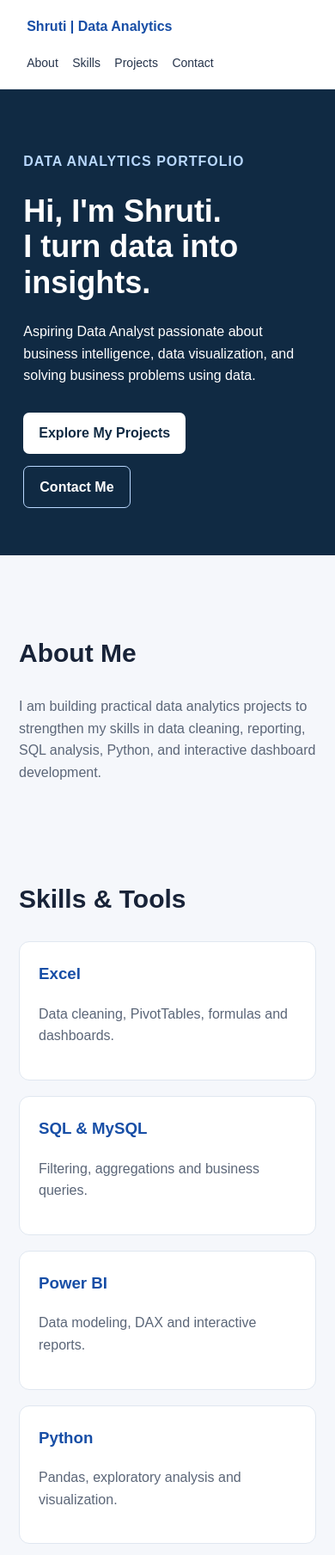
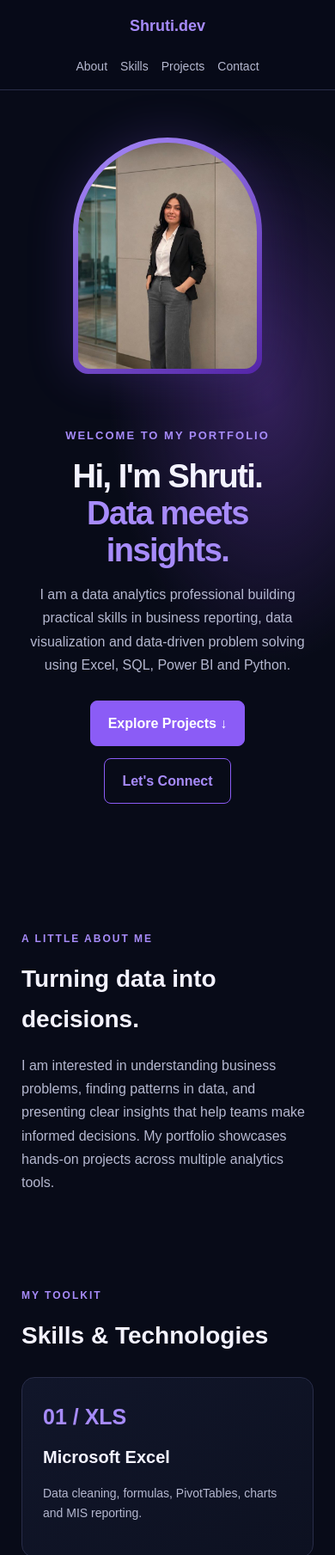
Before and after one commit to ShrutiNavdhinge/shrutinavdhinge.github.io, a plain HTML site: page index.html in a window 390 px wide. Shown: the top 1809 px of the page at 86% size. Drawn offline with Linux system fonts and the light colour scheme.

Commit message:
Upgrade portfolio to navy purple theme.

```diff
--- a/index.html
+++ b/index.html
@@ -4,98 +4,293 @@
 <head>
   <meta charset="UTF-8">
   <meta name="viewport" content="width=device-width, initial-scale=1.0">
+  <meta name="description" content="Shruti Navdhinge's Data Analyst portfolio featuring Excel, SQL, Power BI and Python projects.">
   <title>Shruti Navdhinge | Data Analyst Portfolio</title>
-  <meta name="description" content="Explore Shruti's Data Analytics portfolio featuring Excel, SQL, Power BI and Python projects.">
+
   <style>
+    :root {
+      --bg: #080b18;
+      --panel: #11162a;
+      --purple: #a78bfa;
+      --purple-bright: #8b5cf6;
+      --text: #f4f3ff;
+      --muted: #b5b8d0;
+      --border: #292d49;
+    }
+
     * { box-sizing: border-box; }
+
     html { scroll-behavior: smooth; }
+
     body {
       margin: 0;
       font-family: Arial, sans-serif;
-      background: #f5f7fb;
-      color: #182338;
-      line-height: 1.6;
+      background: var(--bg);
+      color: var(--text);
+      line-height: 1.7;
     }
+
+    a { color: inherit; }
+
     nav {
-      display: flex;
-      justify-content: space-between;
-      align-items: center;
-      gap: 16px;
-      padding: 18px 8%;
-      background: #fff;
-      border-bottom: 1px solid #e5eaf2;
       position: sticky;
       top: 0;
+      z-index: 10;
+      display: flex;
+      align-items: center;
+      justify-content: space-between;
+      gap: 20px;
+      padding: 18px 8%;
+      background: rgba(8, 11, 24, 0.96);
+      border-bottom: 1px solid var(--border);
     }
-    nav strong { color: #174ea6; }
-    nav a {
-      color: #26344b;
+
+    .brand {
+      font-weight: bold;
+      color: var(--purple);
+      font-size: 18px;
       text-decoration: none;
-      margin-left: 16px;
+    }
+
+    nav .links {
+      display: flex;
+      flex-wrap: wrap;
+      gap: 22px;
+    }
+
+    nav .links a {
+      text-decoration: none;
+      color: var(--muted);
       font-size: 14px;
     }
+
+    nav .links a:hover { color: var(--purple); }
+
     .hero {
-      padding: 85px 8%;
-      background: #102a43;
+      min-height: 570px;
+      display: flex;
+      align-items: center;
+      justify-content: space-between;
+      gap: 48px;
+      padding: 80px 10%;
+      background:
+        radial-gradient(ellipse at 80% 40%, #33205a 0%, transparent 42%),
+        var(--bg);
+    }
+
+    .hero-content { max-width: 650px; }
+
+    .eyebrow {
+      color: var(--purple);
+      font-size: 13px;
+      font-weight: bold;
+      letter-spacing: 2px;
+      text-transform: uppercase;
+    }
+
+    h1 {
+      margin: 15px 0;
+      font-size: clamp(38px, 5.5vw, 65px);
+      line-height: 1.13;
+      letter-spacing: -1.5px;
+    }
+
+    .highlight { color: var(--purple); }
+
+    .hero-content > p:not(.eyebrow) {
+      color: var(--muted);
+      max-width: 570px;
+    }
+
+    .buttons {
+      display: flex;
+      flex-wrap: wrap;
+      gap: 14px;
+      margin-top: 28px;
+    }
+
+    .btn {
+      display: inline-block;
+      padding: 12px 20px;
+      border: 1px solid var(--purple-bright);
+      border-radius: 8px;
+      background: var(--purple-bright);
       color: white;
+      text-decoration: none;
+      font-weight: bold;
     }
-    .hero p { max-width: 650px; }
-    .tag {
-      color: #b9d8ff;
+
+    .btn.outline {
+      background: transparent;
+      color: var(--purple);
+    }
+
+    .profile-frame {
+      flex: 0 0 280px;
+      width: 280px;
+      height: 350px;
+      padding: 6px;
+      border-radius: 150px 150px 24px 24px;
+      background: linear-gradient(145deg, var(--purple), #5425a8);
+      box-shadow: 0 0 55px #8b5cf633;
+    }
+
+    .profile-frame img {
+      display: block;
+      width: 100%;
+      height: 100%;
+      object-fit: cover;
+      object-position: center 25%;
+      border-radius: 145px 145px 20px 20px;
+    }
+
+    main {
+      max-width: 1120px;
+      margin: auto;
+      padding: 25px 25px 60px;
+    }
+
+    section { padding: 55px 0 25px; }
+
+    .section-label {
+      color: var(--purple);
+      font-size: 12px;
+      font-weight: bold;
+      letter-spacing: 2px;
+      text-transform: uppercase;
+    }
+
+    h2 {
+      margin: 8px 0 12px;
+      font-size: clamp(28px, 4vw, 38px);
+    }
+
+    .section-intro {
+      max-width: 720px;
+      color: var(--muted);
+    }
+
+    .grid {
+      display: grid;
+      grid-template-columns: repeat(2, minmax(0, 1fr));
+      gap: 18px;
+      margin-top: 25px;
+    }
+
+    .projects {
+      display: grid;
+      grid-template-columns: repeat(3, minmax(0, 1fr));
+      gap: 18px;
+      margin-top: 25px;
+    }
+
+    .card {
+      min-width: 0;
+      padding: 24px;
+      border: 1px solid var(--border);
+      border-radius: 15px;
+      background: linear-gradient(145deg, var(--panel), #0d1121);
+    }
+
+    .card h3 {
+      margin: 8px 0;
+      font-size: 20px;
+    }
+
+    .card p {
+      color: var(--muted);
+      font-size: 14px;
+    }
+
+    .skill-icon {
+      color: var(--purple);
+      font-size: 25px;
+      font-weight: bold;
+    }
+
+    .project-level {
+      color: var(--purple);
+      font-size: 11px;
       font-weight: bold;
       letter-spacing: 1px;
     }
-    h1 { font-size: clamp(36px, 6vw, 58px); line-height: 1.15; }
-    h2 { font-size: 30px; }
-    .button {
+
+    .tags {
+      display: flex;
+      flex-wrap: wrap;
+      gap: 7px;
+      margin-top: 18px;
+    }
+
+    .tags span {
+      padding: 5px 9px;
+      border: 1px solid #3a315d;
+      border-radius: 20px;
+      color: #d4c7ff;
+      font-size: 11px;
+    }
+
+    .coming-soon {
       display: inline-block;
-      margin: 14px 10px 0 0;
-      padding: 11px 18px;
-      border-radius: 7px;
-      background: #fff;
-      color: #102a43;
-      text-decoration: none;
-      font-weight: bold;
+      margin-top: 10px;
+      color: var(--muted);
+      font-size: 12px;
     }
-    .button.secondary {
-      background: transparent;
-      color: white;
-      border: 1px solid #b9d8ff;
+
+    .contact-box {
+      padding: 30px;
+      border: 1px solid #44336c;
+      border-radius: 16px;
+      background: linear-gradient(120deg, #17132d, #11162a);
     }
-    main { max-width: 1100px; margin: auto; padding: 30px 22px; }
-    section { padding: 35px 0; }
-    .muted { color: #5b6678; }
-    .skills, .projects {
-      display: grid;
-      grid-template-columns: repeat(auto-fit, minmax(210px, 1fr));
-      gap: 18px;
+
+    footer {
+      padding: 28px 20px;
+      border-top: 1px solid var(--border);
+      color: var(--muted);
+      text-align: center;
+      font-size: 13px;
     }
-    .card {
-      background: white;
-      border: 1px solid #e0e7f0;
-      border-radius: 12px;
-      padding: 22px;
+
+    @media (max-width: 800px) {
+      .hero {
+        flex-direction: column-reverse;
+        text-align: center;
+        padding: 55px 7%;
       }
-    .card h3 { margin-top: 0; color: #174ea6; }
-    .level { font-size: 12px; font-weight: bold; color: #52647c; }
-    footer {
-      padding: 28px 8%;
-      background: #102a43;
-      color: white;
-      text-align: center;
+
+      .hero-content > p:not(.eyebrow) { margin-inline: auto; }
+
+      .buttons { justify-content: center; }
+
+      .profile-frame {
+        flex-basis: auto;
+        width: 220px;
+        height: 275px;
       }
-    footer a { color: #b9d8ff; }
-    @media (max-width: 600px) {
-      nav { align-items: flex-start; flex-direction: column; }
-      nav a { margin: 0 12px 0 0; }
-      .hero { padding: 55px 7%; }
+
+      .projects { grid-template-columns: 1fr; }
+
+      .grid { grid-template-columns: 1fr; }
+
+      nav {
+        flex-direction: column;
+        padding: 15px;
+      }
+
+      nav .links {
+        justify-content: center;
+        gap: 15px;
+      }
     }
   </style>
 </head>
+
 <body>
   <nav>
-    <strong>Shruti | Data Analytics</strong>
-    <div>
+    <a class="brand" href="#home">Shruti.dev</a>
+
+    <div class="links">
       <a href="#about">About</a>
       <a href="#skills">Skills</a>
       <a href="#projects">Projects</a>
@@ -103,93 +298,158 @@
     </div>
   </nav>
 
-  <header class="hero">
-    <p class="tag">DATA ANALYTICS PORTFOLIO</p>
-    <h1>Hi, I'm Shruti.<br>I turn data into insights.</h1>
+  <header class="hero" id="home">
+    <div class="hero-content">
+      <p class="eyebrow">Welcome to my portfolio</p>
+      <h1>Hi, I'm Shruti.<br>
+        <span class="highlight">Data meets insights.</span>
+      </h1>
       <p>
-      Aspiring Data Analyst passionate about business intelligence,
-      data visualization, and solving business problems using data.
+        I am a data analytics professional building practical
+        skills in business reporting, data visualization and
+        data-driven problem solving using Excel, SQL, Power BI
+        and Python.
       </p>
-    <a class="button" href="#projects">Explore My Projects</a>
-    <a class="button secondary" href="#contact">Contact Me</a>
+
+      <div class="buttons">
+        <a class="btn" href="#projects">Explore Projects ↓</a>
+        <a class="btn outline" href="#contact">Let's Connect</a>
+      </div>
+    </div>
+
+    <div class="profile-frame">
+      <img
+        src="passport%20size%20photo.jpeg"
+        alt="Shruti Navdhinge - Data Analyst"
+      >
+    </div>
   </header>
 
   <main>
     <section id="about">
-      <h2>About Me</h2>
-      <p class="muted">
-        I am building practical data analytics projects to strengthen
-        my skills in data cleaning, reporting, SQL analysis, Python,
-        and interactive dashboard development.
+      <p class="section-label">A little about me</p>
+      <h2>Turning data into decisions.</h2>
+      <p class="section-intro">
+        I am interested in understanding business problems,
+        finding patterns in data, and presenting clear insights
+        that help teams make informed decisions. My portfolio
+        showcases hands-on projects across multiple analytics tools.
       </p>
     </section>
 
     <section id="skills">
-      <h2>Skills & Tools</h2>
-      <div class="skills">
+      <p class="section-label">My toolkit</p>
+      <h2>Skills & Technologies</h2>
+
+      <div class="grid">
         <article class="card">
-          <h3>Excel</h3>
-          <p class="muted">Data cleaning, PivotTables, formulas and dashboards.</p>
+          <div class="skill-icon">01 / XLS</div>
+          <h3>Microsoft Excel</h3>
+          <p>Data cleaning, formulas, PivotTables, charts and MIS reporting.</p>
         </article>
+
         <article class="card">
+          <div class="skill-icon">02 / SQL</div>
           <h3>SQL & MySQL</h3>
-          <p class="muted">Filtering, aggregations and business queries.</p>
+          <p>Data filtering, joins, aggregation, subqueries and analytical queries.</p>
         </article>
+
         <article class="card">
+          <div class="skill-icon">03 / PBI</div>
           <h3>Power BI</h3>
-          <p class="muted">Data modeling, DAX and interactive reports.</p>
+          <p>Data modeling, DAX measures, interactive dashboards and reporting.</p>
         </article>
+
         <article class="card">
+          <div class="skill-icon">04 / PY</div>
           <h3>Python</h3>
-          <p class="muted">Pandas, exploratory analysis and visualization.</p>
+          <p>Pandas, data cleaning, exploratory analysis and visualizations.</p>
         </article>
       </div>
     </section>
 
     <section id="projects">
-      <h2>Featured Projects</h2>
-      <p class="muted">Three projects, progressing from beginner to advanced.</p>
+      <p class="section-label">Selected work</p>
+      <h2>My Projects</h2>
+      <p class="section-intro">
+        Three portfolio projects designed to demonstrate
+        progressive analytical skills.
+      </p>
+
       <div class="projects">
         <article class="card">
-          <p class="level">PROJECT 01 · BEGINNER</p>
+          <p class="project-level">PROJECT 01 · BEGINNER</p>
           <h3>Retail Sales Analysis</h3>
-          <p>Analyze sales, profit, product categories and regional performance.</p>
-          <p class="muted">Excel · SQL · Power BI · Python</p>
-          <p>Project files coming soon.</p>
+          <p>
+            Analyze sales, profit, product categories, regional
+            performance and discount patterns.
+          </p>
+          <div class="tags">
+            <span>Excel</span><span>SQL</span>
+            <span>Power BI</span><span>Python</span>
+          </div>
+          <span class="coming-soon">Project in progress</span>
         </article>
+
         <article class="card">
-          <p class="level">PROJECT 02 · INTERMEDIATE</p>
+          <p class="project-level">PROJECT 02 · INTERMEDIATE</p>
           <h3>E-commerce Analysis</h3>
-          <p>Explore sales trends, product performance and customer behavior.</p>
-          <p class="muted">Excel · SQL · Power BI · Python</p>
-          <p>Project files coming soon.</p>
+          <p>
+            Explore product performance, purchasing behaviour,
+            monthly trends and business KPIs.
+          </p>
+          <div class="tags">
+            <span>Excel</span><span>SQL</span>
+            <span>Power BI</span><span>Python</span>
+          </div>
+          <span class="coming-soon">Coming soon</span>
         </article>
+
         <article class="card">
-          <p class="level">PROJECT 03 · ADVANCED</p>
+          <p class="project-level">PROJECT 03 · ADVANCED</p>
           <h3>Customer Retention</h3>
-          <p>Study customer segments, repeat purchases and retention patterns.</p>
-          <p class="muted">SQL · Python · Power BI</p>
-          <p>Project files coming soon.</p>
+          <p>
+            Investigate customer segments, repeat purchases,
+            retention cohorts and customer behaviour.
+          </p>
+          <div class="tags">
+            <span>SQL</span><span>Python</span>
+            <span>Power BI</span>
+          </div>
+          <span class="coming-soon">Coming soon</span>
         </article>
       </div>
     </section>
 
     <section id="contact">
-      <h2>Let's Connect</h2>
-      <p class="muted">
-        Interested in data analytics and business intelligence.
+      <div class="contact-box">
+        <p class="section-label">Get in touch</p>
+        <h2>Let's connect.</h2>
+        <p class="section-intro">
+          Interested in data analytics, business intelligence
+          and meaningful projects? Connect with me online.
         </p>
-      <p>
-        <a href="https://github.com/ShrutiNavdhinge">GitHub Profile</a>
-        &nbsp; | &nbsp;
-        <a href="https://www.linkedin.com/">LinkedIn</a>
+        <div class="buttons">
+          <a class="btn"
+             href="https://github.com/ShrutiNavdhinge"
+             target="_blank" rel="noopener noreferrer">
+            GitHub Profile ↗
+          </a>
+          <a class="btn outline"
+             href="https://www.linkedin.com/"
+             target="_blank" rel="noopener noreferrer">
+            LinkedIn ↗
+          </a>
+        </div>
+        <p class="coming-soon">
+          Replace the LinkedIn homepage link with your personal profile URL.
         </p>
-      <p class="muted">Add your professional email and LinkedIn profile URL here.</p>
+      </div>
     </section>
   </main>
 
   <footer>
-    <p>© 2026 Shruti Navdhinge · Data Analytics Portfolio</p>
+    © 2026 Shruti Navdhinge · Data Analyst Portfolio
   </footer>
 </body>
 </html>
```
Lines whose indentation alone changed are shown as unchanged.
